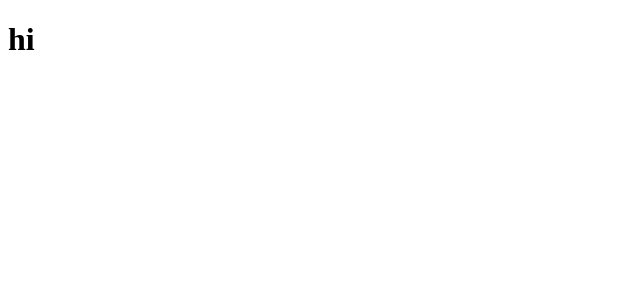
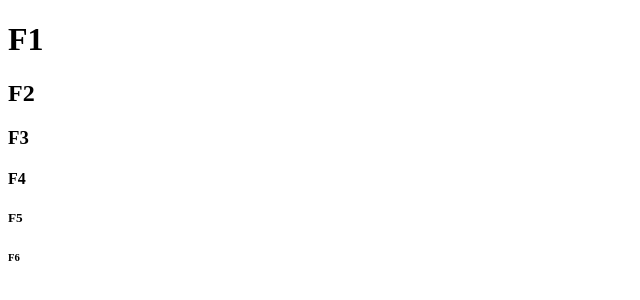
Before and after one commit to samyogpandit309-dot/web-dev, a plain HTML site: page index.html in a window 1280 px wide. Shown: the whole page, without its empty margins (0-640 px from the left). Drawn offline with Linux system fonts and the light colour scheme.

Commit message:
Add F1–F6 heading examples
Replace the placeholder heading with examples of all six HTML heading levels.

```diff
--- a/index.html
+++ b/index.html
@@ -6,6 +6,11 @@
     <title>Document</title>
 </head>
 <body>
-    <h1>hi</h1>
+    <h1>F1</h1>
+    <h2>F2</h2>
+    <h3>F3</h3>
+    <h4>F4</h4>
+    <h5>F5</h5>
+    <h6>F6</h6>
 </body>
 </html>
```
